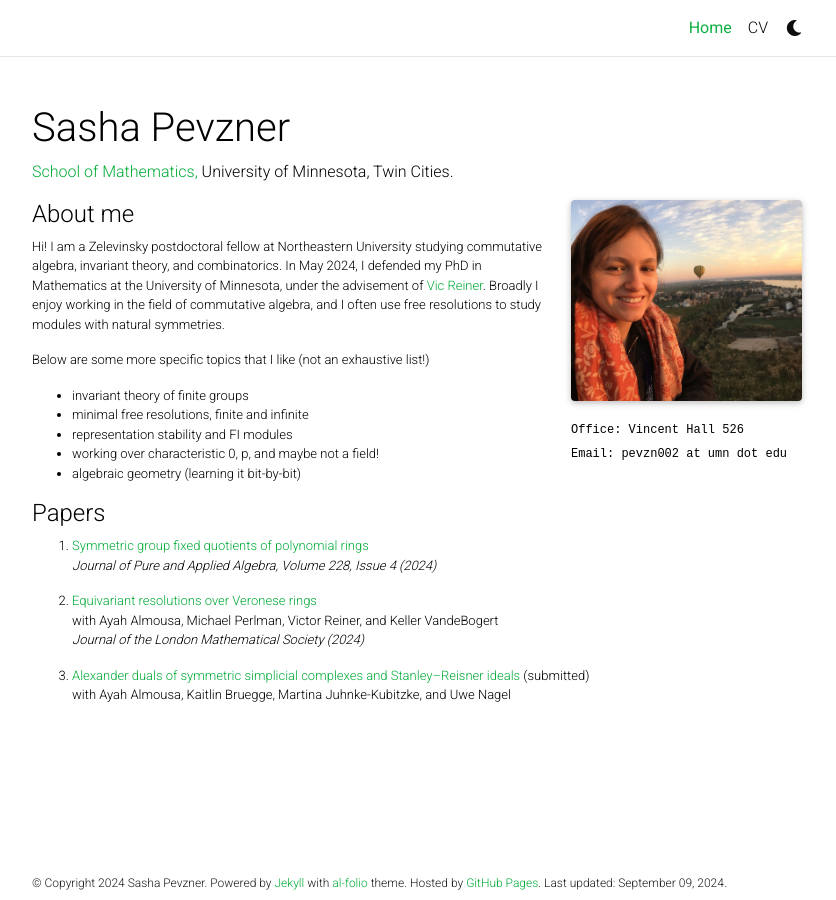
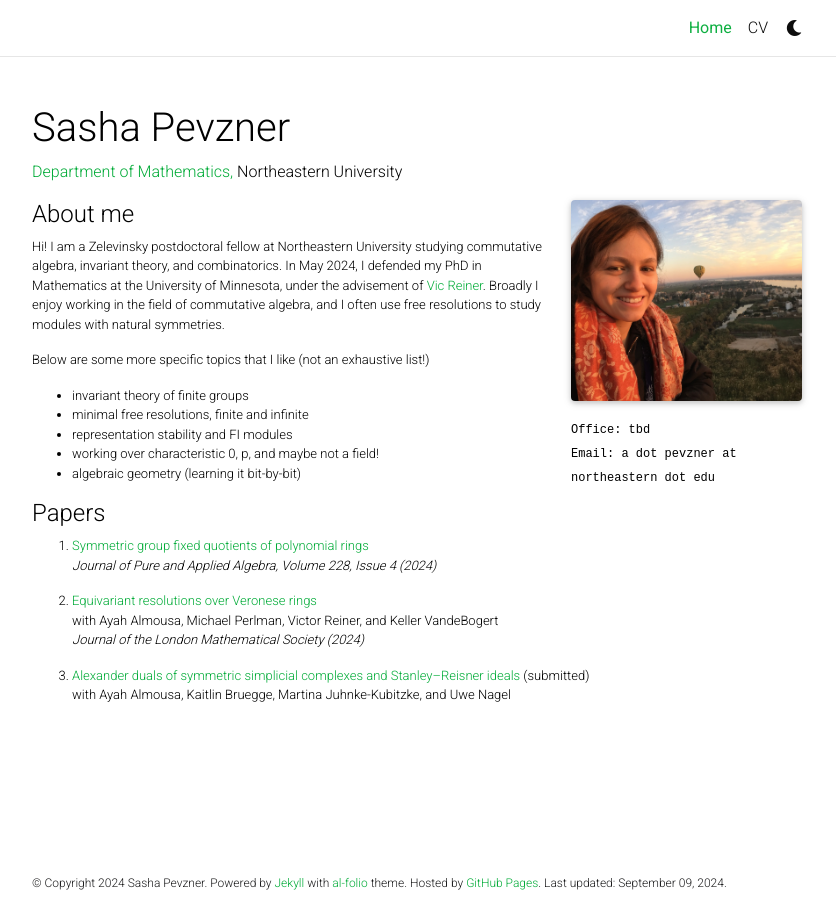
Before and after one commit to sashapevzner/sashapevzner.github.io, a Jekyll site: the page built from _pages/about.md, in a window 1280 px wide. Shown: the whole page, without its empty margins (223-1059 px from the left). Built offline with Jekyll 4.4.1, drawn with Linux system fonts in a browser that asks for light colours; full-size pictures stand in for the smaller copies a plugin makes; comment, search, counter and statistics services are not loaded; a style sheet for code colours, icons or effects is not loaded.

Commit message:
Update about.md

```diff
--- a/_pages/about.md
+++ b/_pages/about.md
@@ -2,15 +2,15 @@
 layout: about
 title: Home
 permalink: /
-subtitle: <a href='https://cse.umn.edu/math'>School of Mathematics,</a> University of Minnesota, Twin Cities.
+subtitle: <a href='https://cos.northeastern.edu/mathematics/'>Department of Mathematics,</a> Northeastern University
 
 profile:
   align: right
   image: prof_pic.jpg
   image_circular: false # crops the image to make it circular
   address: >
-    <p><font size = "2">Office: Vincent Hall 526</font></p>
-    <p><font size = "2">Email: pevzn002 at umn dot edu</p>
+    <p><font size = "2">Office: tbd</font></p>
+    <p><font size = "2">Email: a dot pevzner at northeastern dot edu</p>
 
 news: false  # includes a list of news items
 selected_papers: false # includes a list of papers marked as "selected={true}"
```
